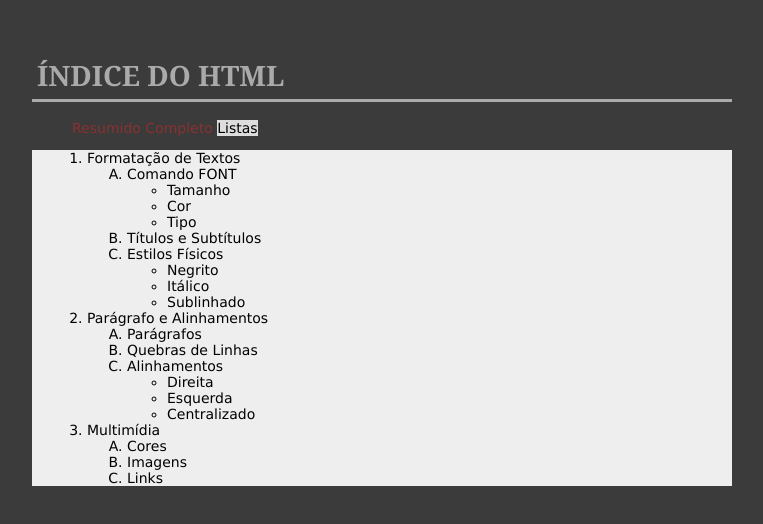
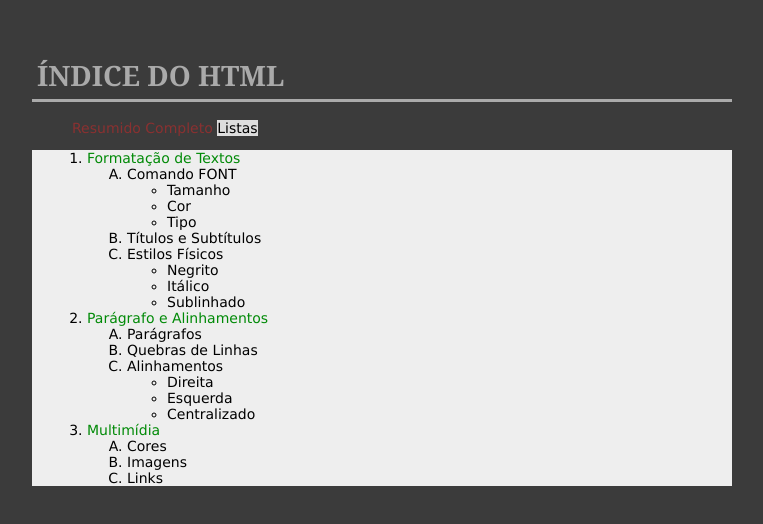
Before and after one commit to SkiereszDiego/Programacao_para_Internet, a plain HTML site: page ex01_CV/cvListas.html in a window 1280 px wide. Shown: the part 142-666 px from the top of the page, without its empty margins (258-1021 px from the left). Drawn offline with Linux system fonts and the light colour scheme.

Commit message:
Add files via upload

```diff
--- a/ex01_CV/cvListas.html
+++ b/ex01_CV/cvListas.html
@@ -24,7 +24,7 @@
 					<li> <font color="green">Formatação de Textos</font>
 
 					-->
-					<li> Formatação de Textos
+					<li> <font>Formatação de Textos</font>
 						<ol type="A">
 							<li>Comando FONT
 								<ul type="circle">
@@ -43,7 +43,7 @@
 
 						</ol>
 					</li>
-					<li>Parágrafo e Alinhamentos
+					<li> <font>Parágrafo e Alinhamentos</font>
 						<ol type="A">
 							<li>Parágrafos</li>
 							<li>Quebras de Linhas</li>
@@ -57,13 +57,14 @@
 						</ol>
 					</li>
 
-					<li>Multimídia
+					<li> <font>Multimídia</font>
 						<ol type="A">
 							<li>Cores</li>
 							<li>Imagens</li>
 							<li>Links</li>
+						</ol>
 					</li>
-				  </ol>
+				</ol>
 				</div>
 			</div>
 
--- a/ex01_CV/style.css
+++ b/ex01_CV/style.css
@@ -47,6 +47,10 @@ h2 {
 	padding-left: 5px;
 	margin: 0 0 0 -15px;
 	font-weight: normal;
+}
+
+font{
+	color: var(--color-list-subt)
 }
 
 .secao {
```
